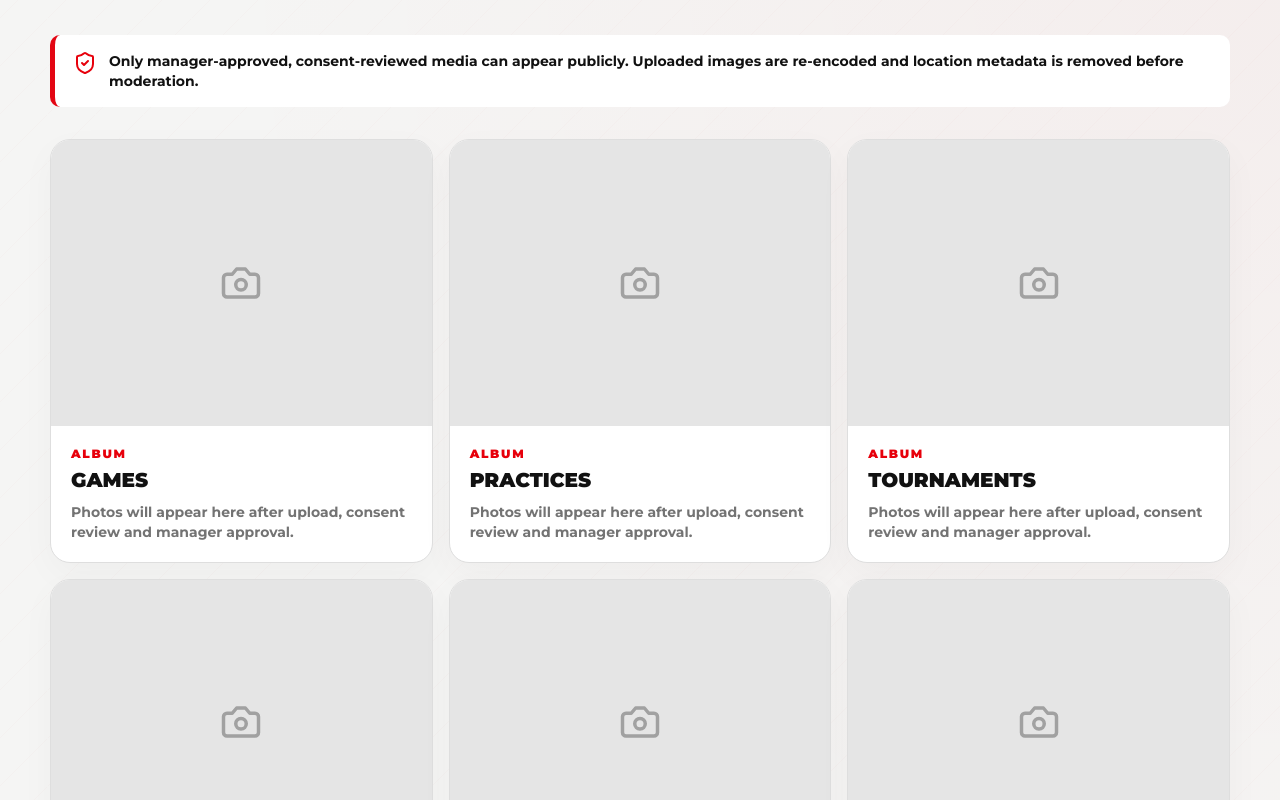
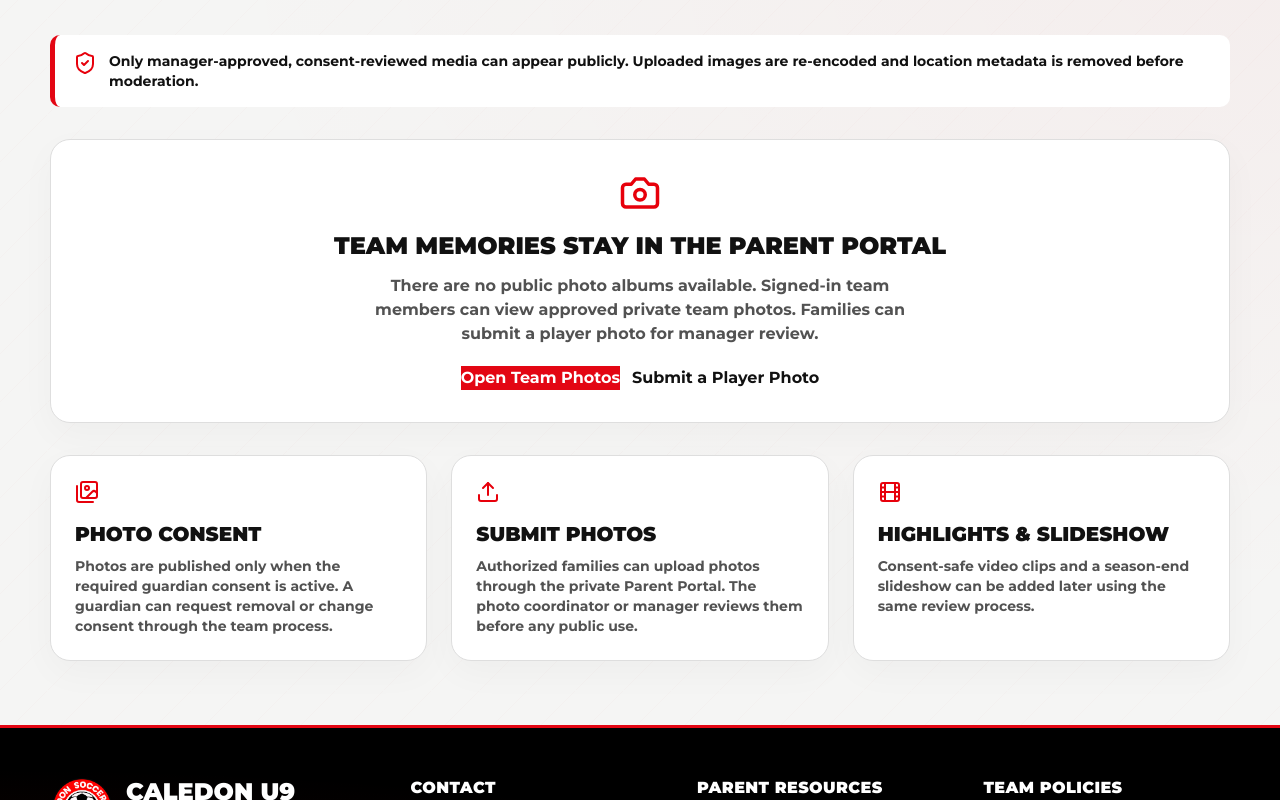
Before and after one commit to dang85ai/dg-claud, a Next.js app: page /media in a window 1280 px wide. Shown: the part 480-1280 px from the top of the page. Built offline with nearby package versions, Linux system fonts and the light colour scheme.

Commit message:
Derive duty availability from actual claims and clarify private photo gallery

```diff
--- a/app/admin/modules/[module]/page.tsx
+++ b/app/admin/modules/[module]/page.tsx
@@ -55,7 +55,8 @@ export default function ManagementModulePage() {
       const loaded = await Promise.all(config.sections.map(async(section) => {
         const result = await supabase.from(section.table).select(section.columns).order(section.order,{ascending:false}).limit(200).returns<Row[]>();
         if (result.error) throw result.error;
-        return [section.table,result.data ?? []] as const;
+        const rows=section.table==="event_duties"?(result.data??[]).map(row=>({...row,is_claimed:Array.isArray(row.duty_claims)&&row.duty_claims.length>0})):(result.data??[]);
+        return [section.table,rows] as const;
       }));
       setRecords(Object.fromEntries(loaded));
     } catch (err) {
--- a/app/media/page.tsx
+++ b/app/media/page.tsx
@@ -1,3 +1,4 @@
+import Link from "next/link";
 import { DevelopmentBanner } from "@/components/DevelopmentBanner";
 import { PublicPageHero } from "@/components/PublicPageHero";
 import { PublicShell } from "@/components/PublicShell";
@@ -9,7 +10,7 @@ import {
   Upload
 } from "lucide-react";
 
-const albums = ["Games", "Practices", "Tournaments", "Team Events", "Community", "Season Highlights"];
+
 
 export default function MediaPage() {
   return (
@@ -30,19 +31,14 @@ export default function MediaPage() {
             </p>
           </div>
 
-          <div className="grid gap-4 sm:grid-cols-2 lg:grid-cols-3">
-            {albums.map((album) => (
-              <div key={album} className="card overflow-hidden">
-                <div className="grid aspect-[4/3] place-items-center bg-neutral-200">
-                  <Camera className="text-neutral-400" size={42} />
-                </div>
-                <div className="p-5">
-                  <div className="text-xs font-black uppercase tracking-[.14em] text-red-600">Album</div>
-                  <h2 className="mt-1 text-xl font-black uppercase">{album}</h2>
-                  <p className="mt-2 text-sm text-neutral-500">Photos will appear here after upload, consent review and manager approval.</p>
-                </div>
-              </div>
-            ))}
+          <div className="card p-8 text-center">
+            <Camera className="mx-auto text-red-600" size={42} />
+            <h2 className="mt-4 text-2xl font-black uppercase">Team memories stay in the Parent Portal</h2>
+            <p className="mx-auto mt-3 max-w-xl text-neutral-600">There are no public photo albums available. Signed-in team members can view approved private team photos. Families can submit a player photo for manager review.</p>
+            <div className="mt-5 flex flex-wrap justify-center gap-3">
+              <Link href="/portal/activity/media" className="btn-primary">Open Team Photos</Link>
+              <Link href="/portal/tools#photo" className="btn-secondary">Submit a Player Photo</Link>
+            </div>
           </div>
 
           <div className="mt-8 grid gap-6 lg:grid-cols-3">
--- a/app/portal/activity/[section]/page.tsx
+++ b/app/portal/activity/[section]/page.tsx
@@ -30,10 +30,10 @@ export default function FamilyActivityPage(){
      setData(d);
      const rows:Record<string,Row[]>={};
      if(section==="duties"){
-       const duties=await supabase.from("event_duties").select("id,event_id,duty_type,instructions,is_claimed").limit(200);
+       const duties=await supabase.from("event_duties").select("id,event_id,duty_type,instructions,duty_claims(id)").limit(200);
        const claims=d.guardian?await supabase.from("duty_claims").select("id,duty_id").eq("guardian_id",d.guardian.id):{data:[],error:null};
        if(duties.error)throw duties.error;if(claims.error)throw claims.error;
-       rows.duties=duties.data??[];rows.claims=claims.data??[];
+       rows.duties=(duties.data??[]).map(duty=>({...duty,is_claimed:Array.isArray(duty.duty_claims)&&duty.duty_claims.length>0}));rows.claims=claims.data??[];
      }
      if(section==="payments"&&d.kit_orders.length){
        const items=await supabase.from("kit_order_items").select("id,order_id,item_name,size,quantity,customization").in("order_id",d.kit_orders.map(r=>r.id)).limit(200);
--- a/lib/management-config.ts
+++ b/lib/management-config.ts
@@ -18,7 +18,7 @@ export const moduleConfigs: Record<string, ModuleConfig> = {
     { title: "Attendance Records", table: "attendance", columns: "event_id,player_id,status,note,updated_at", order: "updated_at", action: "attendance.set", createLabel: "Save Attendance", fields: [event, player, { key: "status", label: "Attendance", options: ["unknown","attending","not_attending","maybe"], required: true }, { key: "note", label: "Note" }] }
   ] },
   duties: { title: "Game Duties", description: "Create event duties and review family claims.", sections: [
-    { title: "Event Duties", table: "event_duties", columns: "id,event_id,duty_type,instructions,is_claimed,created_at", order: "created_at", createLabel: "Add Duty", fields: [event, { key:"duty_type",label:"Duty",required:true }, { key:"instructions",label:"Instructions" }] },
+    { title: "Event Duties", table: "event_duties", columns: "id,event_id,duty_type,instructions,is_claimed,created_at,duty_claims(id)", order: "created_at", createLabel: "Add Duty", fields: [event, { key:"duty_type",label:"Duty",required:true }, { key:"instructions",label:"Instructions" }] },
     { title: "Claimed Duties", table: "duty_claims", columns:"id,duty_id,guardian_id,claimed_at",order:"claimed_at",secondary:true }
   ] },
   forms: { title: "Forms", description: "Review signed forms and download their PDFs. Final form wording must be approved by the club before launch.", sections: [
```
